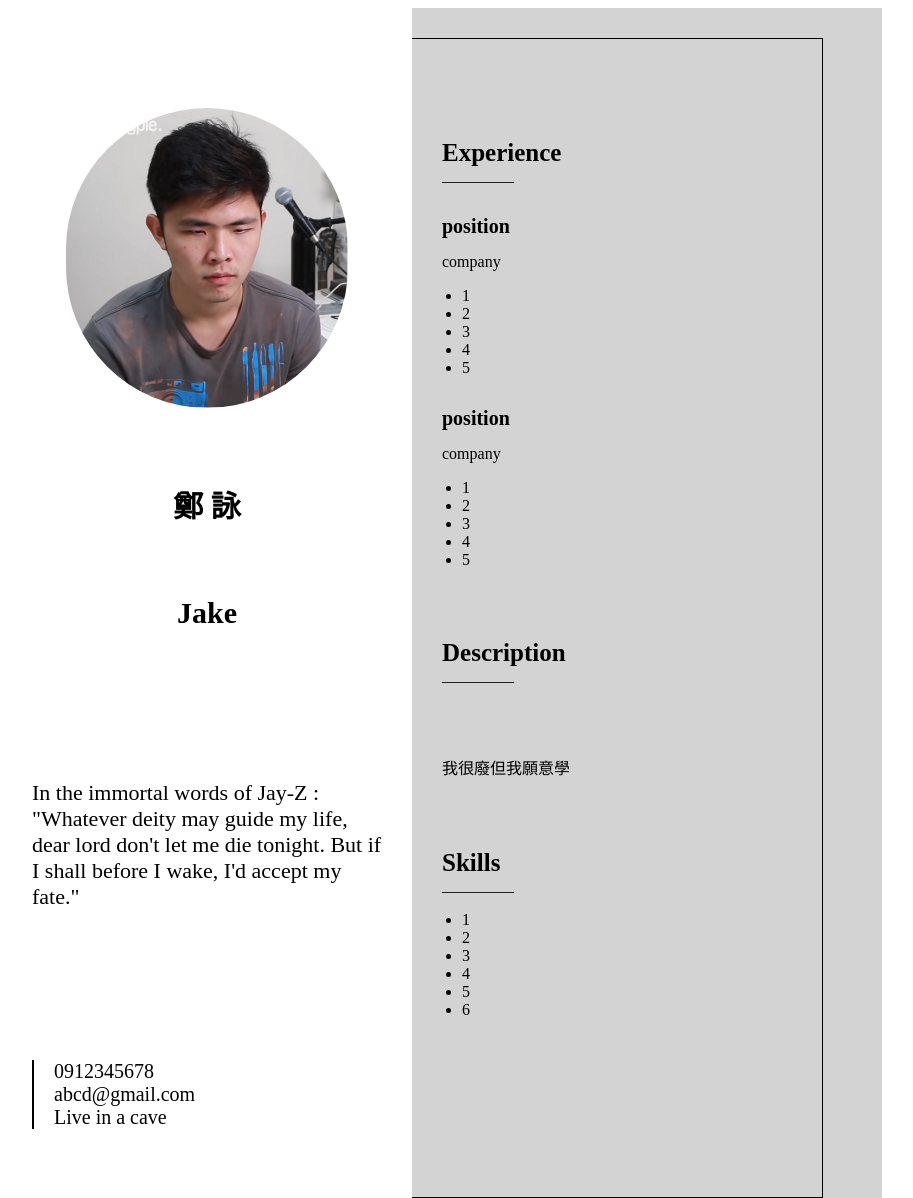
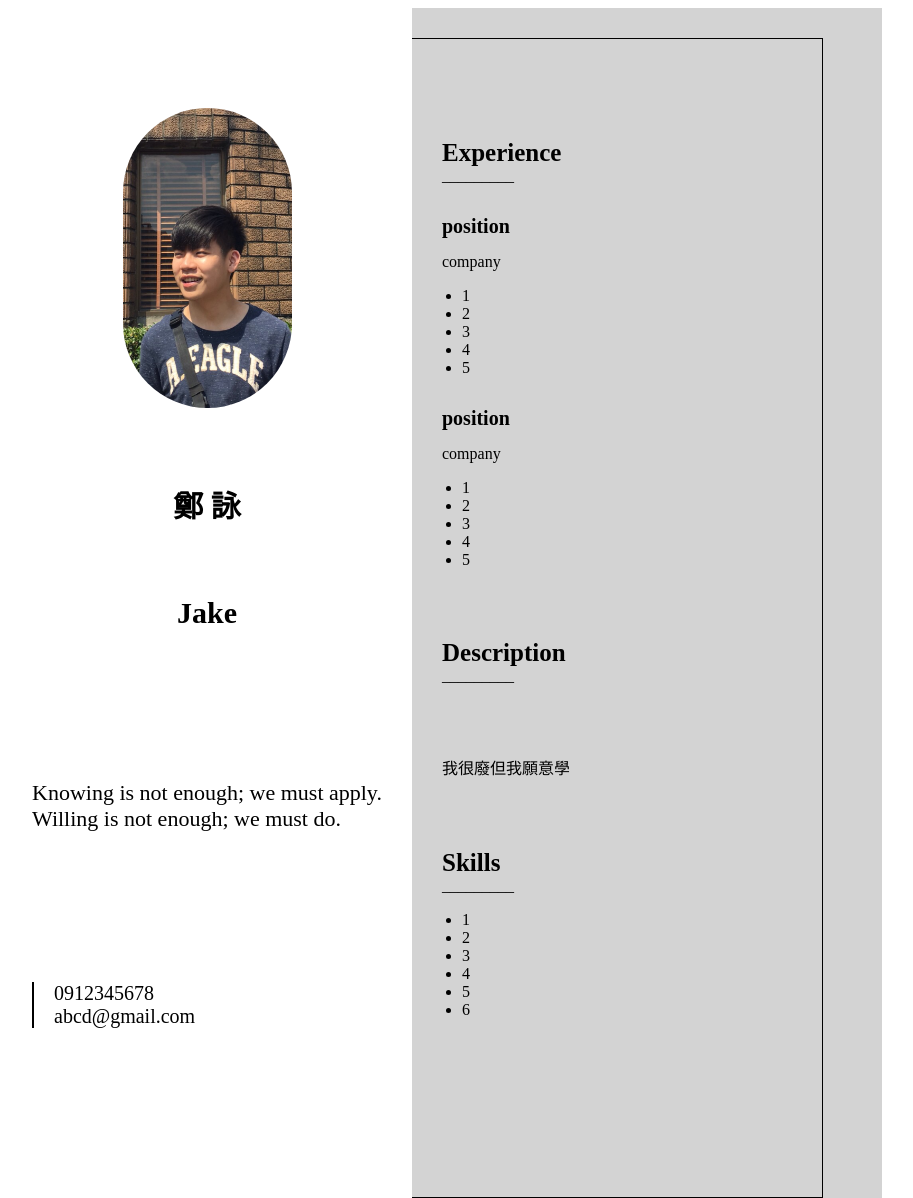
Before and after one commit to NeatDog857/front_end_beginner, a plain HTML site: page personal resume/resume.html in a window 1280 px wide. Shown: the top 1198 px of the page, without its empty margins (6-919 px from the left). Drawn offline with Linux system fonts and the light colour scheme.

Commit message:
2022/12/31

```diff
--- a/personal resume/resume.html
+++ b/personal resume/resume.html
@@ -11,7 +11,7 @@
         <div class="basic">
             <div class="bigleft">
                 <div class="item photo">
-                    <img src="YU.jpg" height="300" style="border-radius: 400px;"/>
+                    <img src="jake.jpg" height="300" style="border-radius: 400px;"/>
                 </div>
                 <div class="item name">
                     鄭 詠
@@ -20,15 +20,11 @@
                     Jake
                 </div>
                 <div class="bullshit">
-                    In the immortal words of Jay-Z : "Whatever
-                    deity may guide my life, dear lord don't let
-                    me die tonight. But if I shall before I wake,
-                    I'd accept my fate."
+                    Knowing is not enough; we must apply. Willing is not enough; we must do.
                 </div>
                 <div class="bottom">
                     <div >0912345678</div>
                     <div >abcd@gmail.com</div>
-                    <div >Live in a cave</div>
                 </div>
             </div>
             <div class="bigright">
```
Also changed, not shown: personal resume/YU.jpg (deleted), personal resume/jake.jpg (added).
